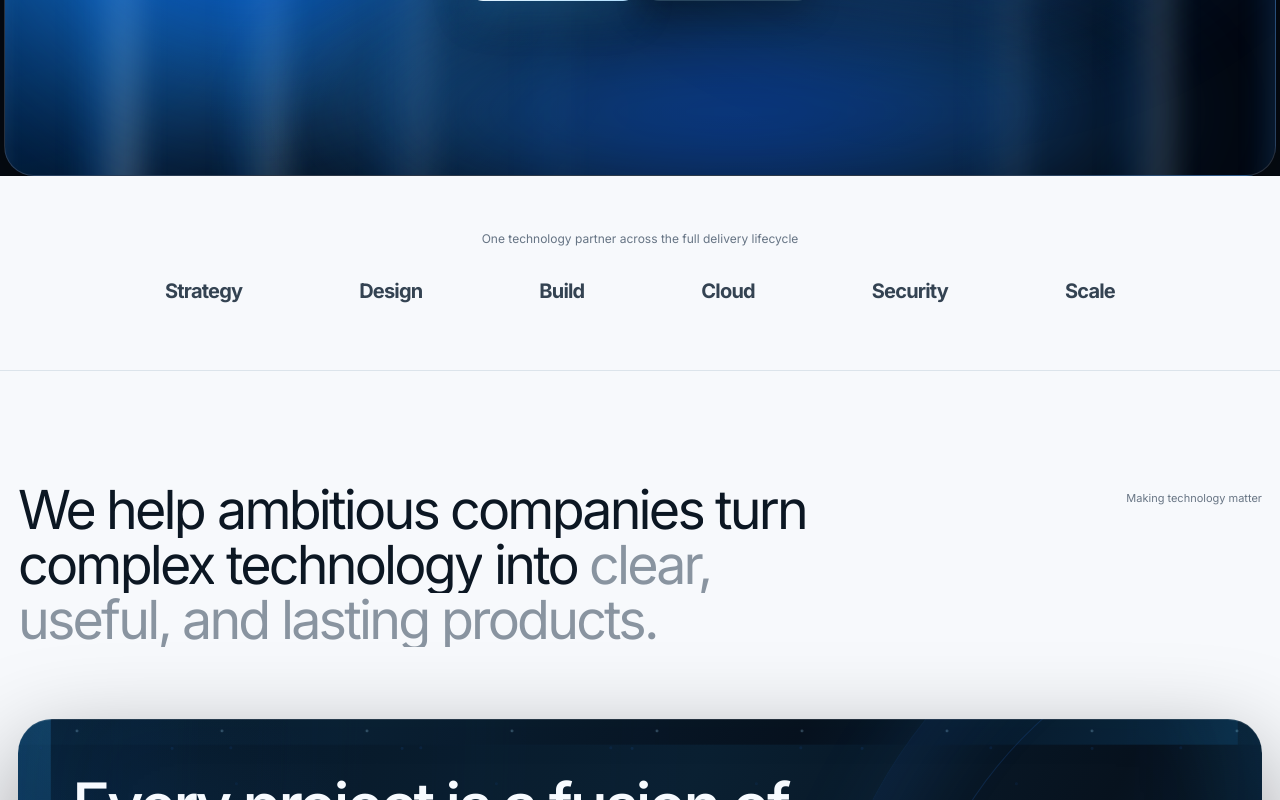
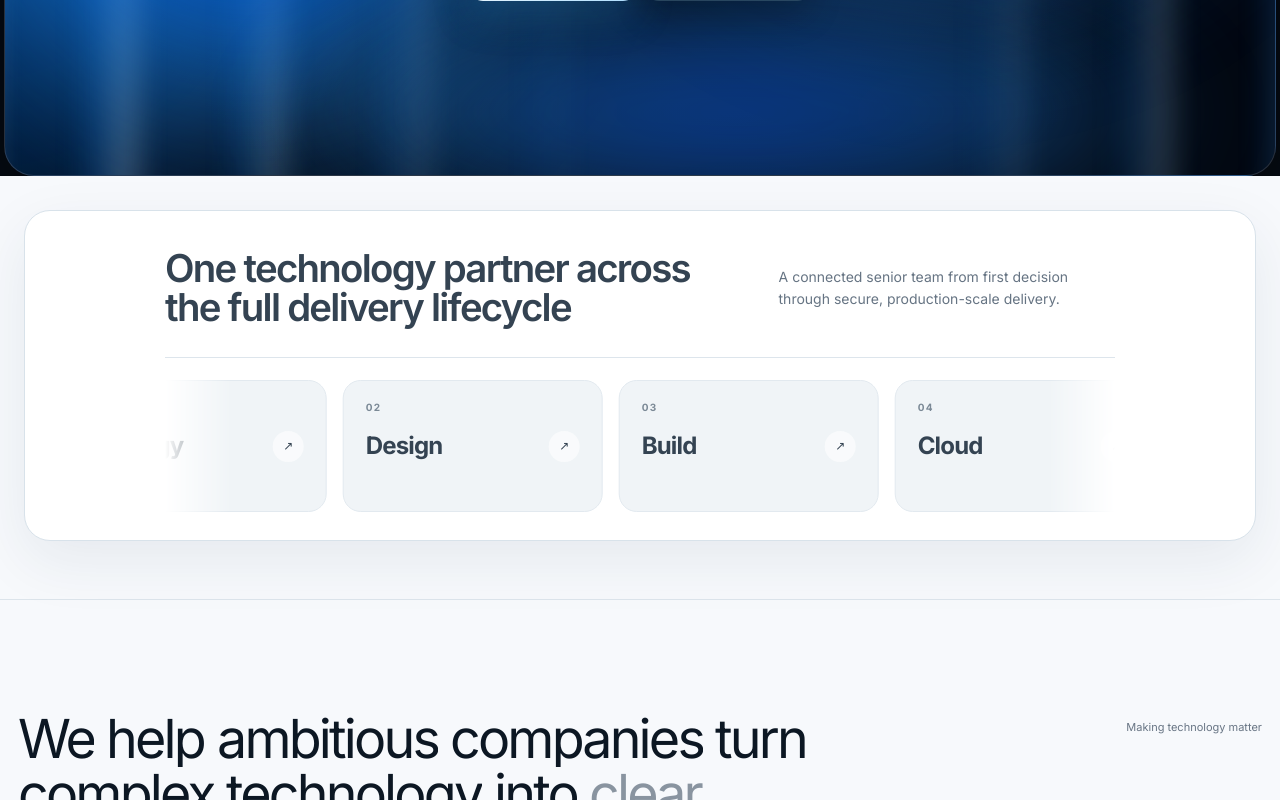
Before and after one commit to aathif07/hitasoft--WEBF, a Next.js app: page / in a window 1280 px wide. Shown: the part 598-1398 px from the top of the page. Built offline with nearby package versions, Linux system fonts and the light colour scheme.

Commit message:
Add lifecycle marquee scroller

```diff
--- a/app/page.tsx
+++ b/app/page.tsx
@@ -1,4 +1,5 @@
 import { ScrollRevealHeading } from "./ScrollRevealHeading";
+import { MarqueeLogoScroller } from "@/components/ui/marquee-logo-scroller";
 
 const Arrow = ({ diagonal = false }: { diagonal?: boolean }) => (
   <span aria-hidden="true">{diagonal ? "↗" : "→"}</span>
@@ -58,6 +59,15 @@ const industries = [
   ["08", "Travel & Hospitality", "Booking ecosystems, intelligent assistance, operations software, and seamless guest experiences."],
 ];
 
+const deliveryStages = [
+  { alt: "Strategy", gradient: { from: "#d9efff", via: "#8fd2ff", to: "#3d9fdf" } },
+  { alt: "Design", gradient: { from: "#e1ddff", via: "#aaa2ff", to: "#6860ce" } },
+  { alt: "Build", gradient: { from: "#d2f4ef", via: "#7ed8cc", to: "#2e9f96" } },
+  { alt: "Cloud", gradient: { from: "#dce8ff", via: "#8fb3ff", to: "#446fc8" } },
+  { alt: "Security", gradient: { from: "#e3f7d4", via: "#9edc77", to: "#4b9f48" } },
+  { alt: "Scale", gradient: { from: "#ffe6ce", via: "#ffb66f", to: "#d77437" } },
+];
+
 export default function Home() {
   return (
     <main>
@@ -101,9 +111,13 @@ export default function Home() {
         </div>
       </section>
 
-      <section className="logo-strip" aria-label="Customer logos">
-        <p>One technology partner across the full delivery lifecycle</p>
-        <div><b>Strategy</b><b>Design</b><b>Build</b><b>Cloud</b><b>Security</b><b>Scale</b></div>
+      <section className="logo-strip" aria-label="Full delivery lifecycle">
+        <MarqueeLogoScroller
+          title="One technology partner across the full delivery lifecycle"
+          description="A connected senior team from first decision through secure, production-scale delivery."
+          logos={deliveryStages}
+          speed="normal"
+        />
       </section>
 
       <section className="impact-section" id="about" aria-labelledby="impact-title">
--- /dev/null
+++ b/components/ui/marquee-logo-scroller.tsx
@@ -0,0 +1,65 @@
+"use client";
+
+import React from "react";
+import { cn } from "@/lib/utils";
+
+interface Logo {
+  src?: string;
+  alt: string;
+  gradient: { from: string; via: string; to: string };
+}
+
+interface MarqueeLogoScrollerProps extends React.HTMLAttributes<HTMLDivElement> {
+  title: string;
+  description: string;
+  logos: Logo[];
+  speed?: "normal" | "slow" | "fast";
+}
+
+const MarqueeLogoScroller = React.forwardRef<HTMLDivElement, MarqueeLogoScrollerProps>(
+  ({ title, description, logos, speed = "normal", className, ...props }, ref) => {
+    const animationDuration = { normal: "34s", slow: "64s", fast: "12s" }[speed];
+
+    return (
+      <section ref={ref} aria-label={title} className={cn("marquee-logo-scroller", className)} {...props}>
+        <div className="marquee-logo-header">
+          <h2>{title}</h2>
+          <p>{description}</p>
+        </div>
+
+        <div className="marquee-logo-window">
+          <div className="marquee-logo-track" style={{ animationDuration }}>
+            {[...logos, ...logos].map((logo, index) => {
+              const duplicate = index >= logos.length;
+              const gradientStyle = {
+                "--logo-from": logo.gradient.from,
+                "--logo-via": logo.gradient.via,
+                "--logo-to": logo.gradient.to,
+              } as React.CSSProperties;
+
+              return (
+                <div
+                  key={`${logo.alt}-${index}`}
+                  className={cn("marquee-logo-item", duplicate && "marquee-logo-copy")}
+                  style={gradientStyle}
+                  aria-hidden={duplicate || undefined}
+                >
+                  <span className="marquee-logo-index" aria-hidden="true">
+                    {String((index % logos.length) + 1).padStart(2, "0")}
+                  </span>
+                  {logo.src ? <img src={logo.src} alt={logo.alt} /> : <strong>{logo.alt}</strong>}
+                  <span className="marquee-logo-arrow" aria-hidden="true">↗</span>
+                </div>
+              );
+            })}
+          </div>
+        </div>
+      </section>
+    );
+  },
+);
+
+MarqueeLogoScroller.displayName = "MarqueeLogoScroller";
+
+export { MarqueeLogoScroller };
+export type { Logo, MarqueeLogoScrollerProps };
--- /dev/null
+++ b/lib/utils.ts
@@ -0,0 +1,3 @@
+export function cn(...classes: Array<string | undefined | null | false>) {
+  return classes.filter(Boolean).join(" ");
+}
```
Also changed, not shown: app/globals.css.
